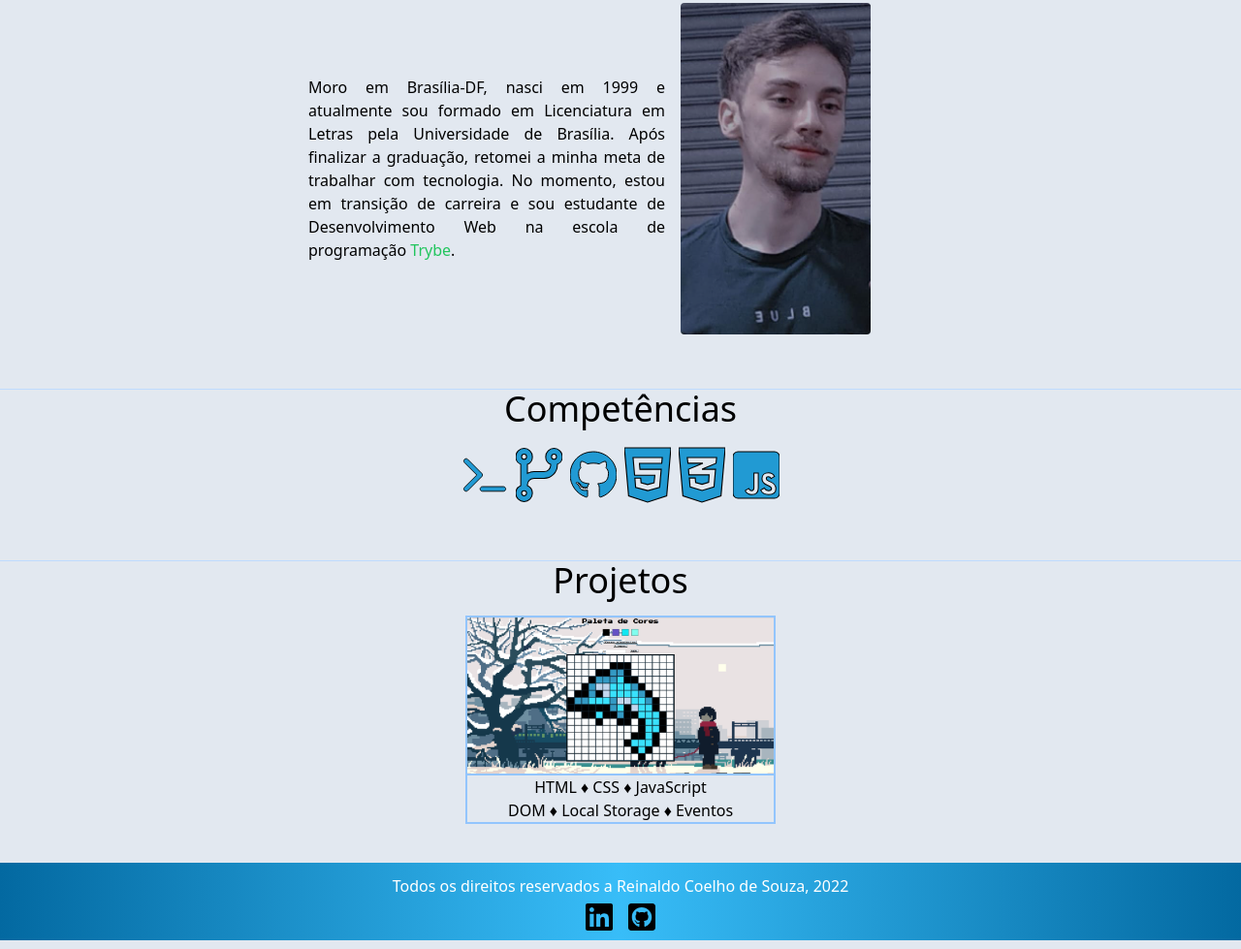
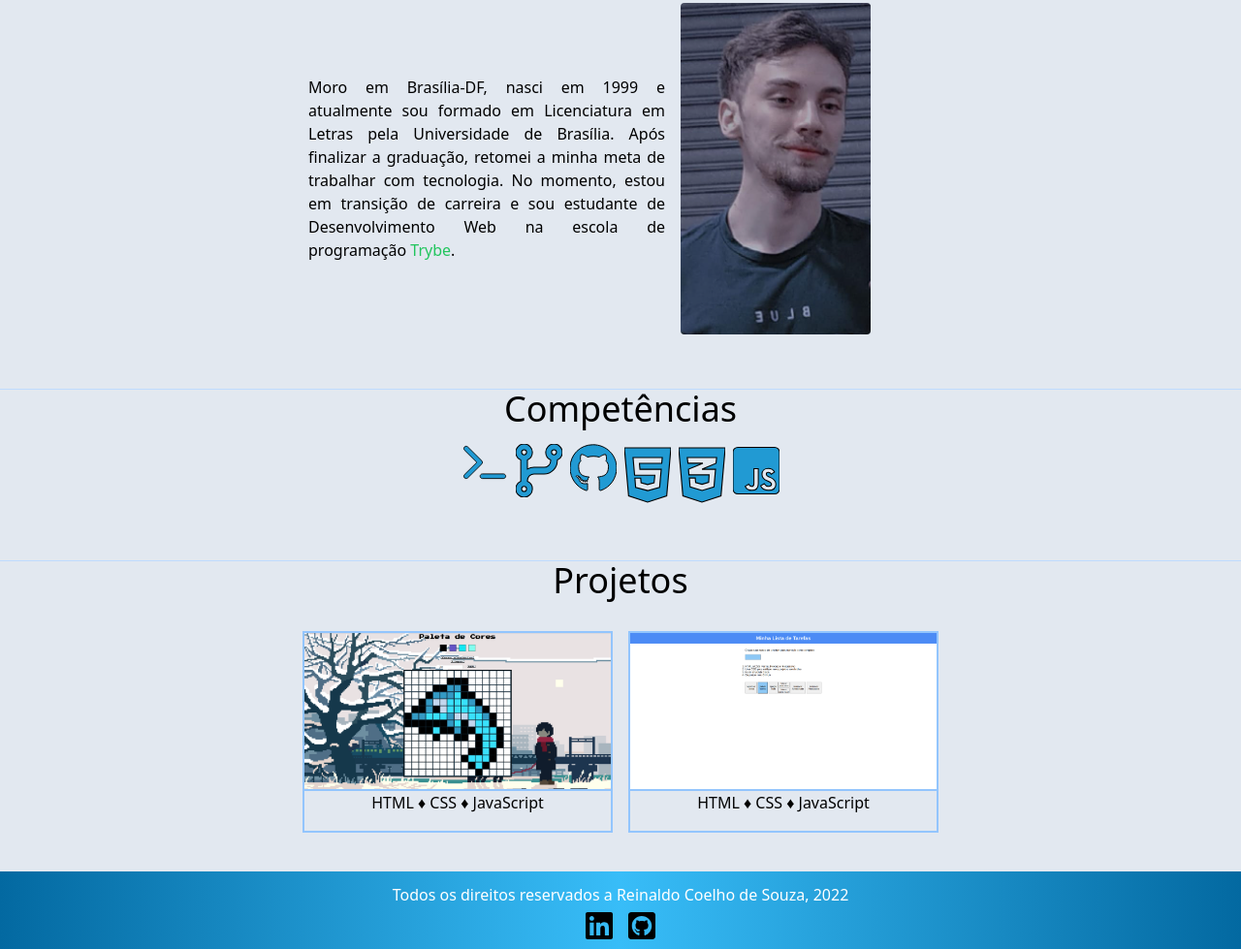
Before and after one commit to coelhoreinaldo/coelhoreinaldo.github.io, a website: page index.html in a window 1280 px wide. Shown: the part 282-1261 px from the top of the page at 97% size. Drawn offline with Linux system fonts and the light colour scheme.

Commit message:
to-do-list

```diff
--- a/index.html
+++ b/index.html
@@ -9,7 +9,7 @@
   </head>
   <body class="bg-slate-200 flex flex-col min-h-screen dark:bg-slate-900">
     <header
-      class="fixed w-full p-2 bg-gradient-to-r from-sky-700 via-sky-400 to-sky-700 flex justify-center sm:static sm:justify-start"
+      class="fixed w-full p-2 bg-gradient-to-r from-sky-700 via-sky-400 to-sky-700 flex justify-center sm:static sm:justify-start dark:from-sky-400 dark:via-sky-700 dark:to-sky-400"
     >
       <nav class="space-x-4 p-2">
         <a
@@ -69,45 +69,57 @@
           Competências
         </h2>
         <ul class="flex flex-column justify-center space-x-2">
+          <li>
             <img
               class="skills-imgs"
               src="./src/svgs/terminal.svg"
               alt="Ícone de terminal"
             />
+          </li>
+          <li>
             <img
               class="skills-imgs"
               src="./src/svgs/git.svg"
               alt="Ícone de git"
             />
+          </li>
+          <li>
             <img
               class="skills-imgs"
               src="./src/svgs/github.svg"
               alt="Ícone de GitHub"
             />
+          </li>
+          <li>
             <img
               class="skills-imgs"
               src="./src/svgs/html5.svg"
               alt="Ícone de html5"
             />
+          </li>
+          <li>
             <img
               class="skills-imgs"
               src="./src/svgs/css.svg"
               alt="Ícone de CSS"
             />
+          </li>
+          <li>
             <img
               class="skills-imgs"
               src="./src/svgs/js.svg"
               alt="Ícone de JavaScript"
             />
+          </li>
         </ul>
       </section>
       <br />
-      <section id="projects" class="text-center">
+      <section id="projects" class="text-center dark:text-white sm:w-120">
         <h2 class="sm:text-4xl font-medium mb-4 dark:text-white">Projetos</h2>
         <ul
-          class="projects flex flex-row flex-wrap sm:flex-column space-x-4 justify-center"
+          class="projects flex flex-row flex-wrap sm:flex-column justify-center sm:w-7/12 sm:mx-auto"
         >
-          <li class="project dark:text-white">
+          <li>
             <a
               href="https://coelhoreinaldo.github.io/pixels-art/"
               target="_blank"
@@ -118,17 +130,27 @@
                 alt="Projeto arte com pixels"
               />
             </a>
-            <div class="project-desc">
             <p>HTML &#9830; CSS &#9830; JavaScript</p>
-              <p>DOM &#9830; Local Storage &#9830; Eventos</p>
-            </div>
+          </li>
+          <li>
+            <a
+              href="https://coelhoreinaldo.github.io/to-do-list/"
+              target="_blank"
+            >
+              <img
+                class="projects-imgs"
+                src="src/projects/to-do-list.png"
+                alt="Projeto lista de tarefas"
+              />
+            </a>
+            <p>HTML &#9830; CSS &#9830; JavaScript</p>
           </li>
         </ul>
       </section>
     </main>
     <br />
     <footer
-      class="bg-gradient-to-r from-sky-700 via-sky-400 to-sky-700 mt-auto mb-0 p-2 bg-sky-400"
+      class="bg-gradient-to-r from-sky-700 via-sky-400 to-sky-700 mt-auto mb-0 p-2 bg-sky-400 dark:from-sky-400 dark:via-sky-700 dark:to-sky-400"
     >
       <p class="text-center text-white py-1 px-1">
         Todos os direitos reservados a Reinaldo Coelho de Souza, 2022
--- a/src/input.css
+++ b/src/input.css
@@ -44,5 +44,5 @@ section, footer {
 }
 
 .projects li {
-  @apply w-80 h-full border-2 border-blue-300 dark:border-blue-900;
+  @apply w-80 h-52 border-2 border-blue-300 dark:border-blue-900 mt-4 sm:mx-2;
 }
```
Also changed, not shown: dist/output.css, src/projects/to-do-list.png (added). Lines whose indentation alone changed are shown as unchanged.
